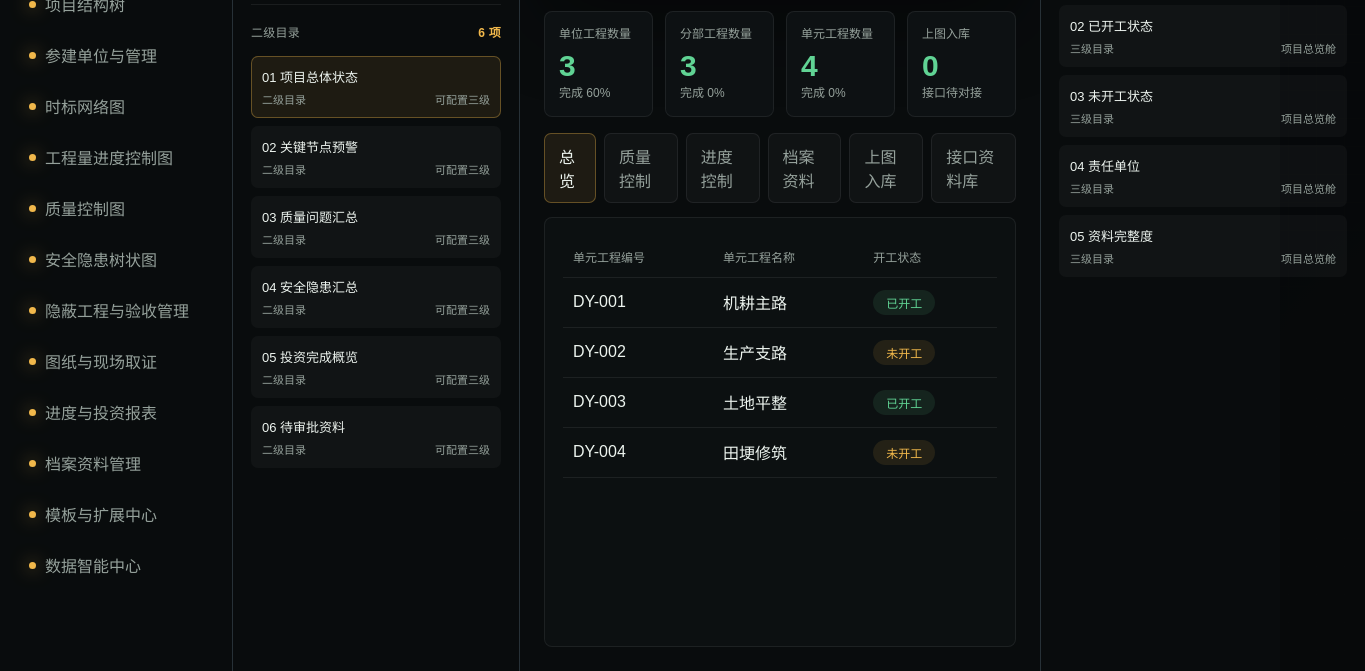
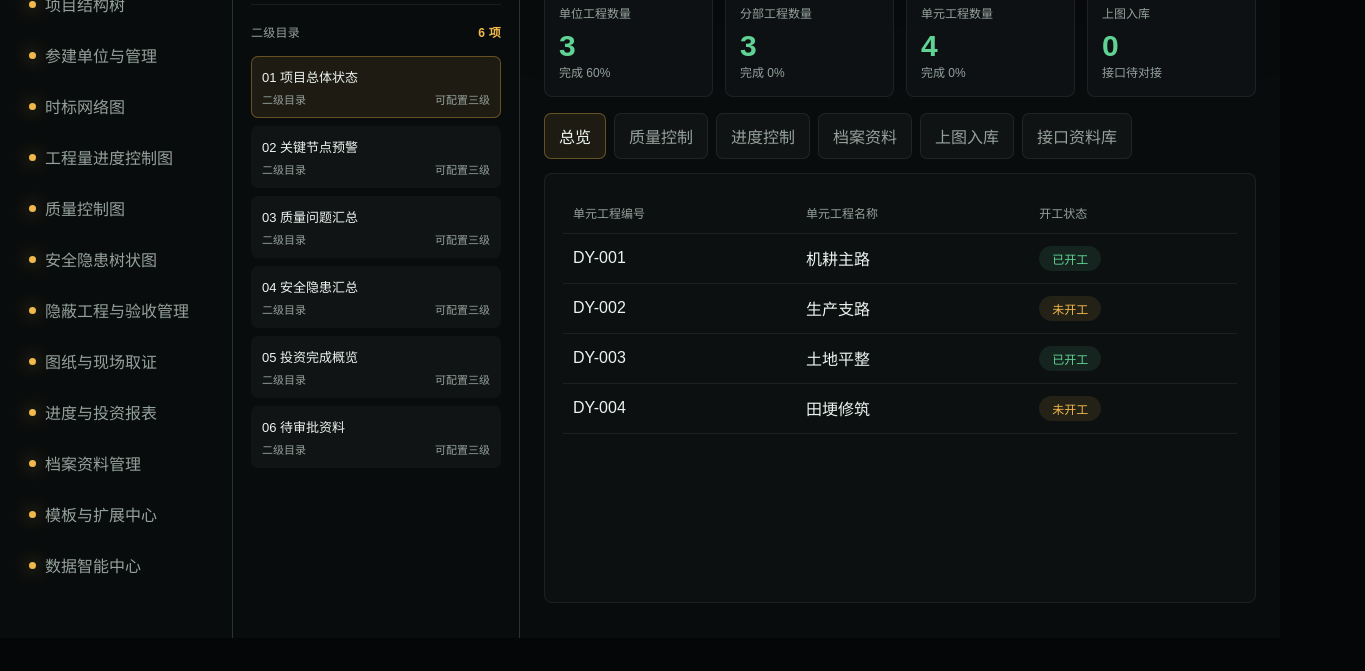
Before and after one commit to joker17-ai/engineering-project-management-platform, a website with bundled scripts: page index.html in a window 1280 px wide. Shown: the part 162-833 px from the top of the page, 1365 px wide, since content can reach past the window. After the commit the page ends 800 px from the top, so only its background shows below. Built offline with nearby package versions, Linux system fonts and the light colour scheme.

Commit message:
feat: remove tertiary sidebar

```diff
--- a/index.html
+++ b/index.html
@@ -71,13 +71,6 @@
         <section id="contentView" class="content-view"></section>
       </section>
 
-      <aside class="detail-panel" aria-label="三级目录">
-        <div class="panel-heading">
-          <span>三级目录</span>
-          <strong id="selectedBadge">已选择</strong>
-        </div>
-        <div id="nodeDetail" class="node-detail"></div>
-      </aside>
     </main>
 
     <script type="module" src="./src/app.mjs"></script>
--- a/src/app.mjs
+++ b/src/app.mjs
@@ -67,7 +67,6 @@ function renderModules() {
       renderTabs();
       renderSecondaryNav();
       renderContent();
-      renderTertiaryPanel();
     });
   });
 }
@@ -191,7 +190,6 @@ function renderSecondaryNav() {
       state.activeSubitemIndex = Number(button.dataset.subitemIndex);
       renderSecondaryNav();
       renderContent();
-      renderTertiaryPanel();
     });
   });
 }
@@ -213,7 +211,6 @@ function renderTabs() {
       state.activeTab = button.dataset.tabId;
       renderTabs();
       renderContent();
-      renderTertiaryPanel();
     });
   });
 }
@@ -520,7 +517,6 @@ function bindModuleSubitems() {
       state.activeSubitemIndex = Number(button.dataset.subitemIndex);
       renderSecondaryNav();
       renderContent();
-      renderTertiaryPanel();
     });
   });
 }
@@ -560,43 +556,6 @@ function bindProjectDashboard() {
   });
 }
 
-function renderTertiaryPanel() {
-  const module = moduleCatalog.find((item) => item.id === state.activeModuleId) ?? moduleCatalog[0];
-  const subitem = module.subitems[state.activeSubitemIndex] ?? module.subitems[0];
-  const tertiaryItems = getTertiaryItems(module, subitem);
-  const selectedBadge = document.querySelector('#selectedBadge');
-  const detail = document.querySelector('#nodeDetail');
-  selectedBadge.textContent = '三级目录';
-  detail.innerHTML = `
-    <h2>${subitem}</h2>
-    <div class="module-subnav">
-      ${tertiaryItems
-        .map(
-          (item, index) => `
-            <button class="tree-node" type="button">
-              <span class="tree-node-title">${String(index + 1).padStart(2, '0')} ${item}</span>
-              <span class="node-meta">
-                <span>三级目录</span>
-                <span>${module.name}</span>
-              </span>
-            </button>
-          `,
-        )
-        .join('')}
-    </div>
-  `;
-}
-
-function getTertiaryItems(module, subitem) {
-  if (module.id === 'participants') {
-    return ['查看权限', '填报权限', '审批权限', '导出权限', '资料库记录权限'];
-  }
-  if (module.id === 'dashboard') {
-    return ['单元工程清单', '已开工状态', '未开工状态', '责任单位', '资料完整度'];
-  }
-  return [`${subitem}资料挂接`, `${subitem}责任单位`, `${subitem}审批状态`, `${subitem}数据记录`, `${subitem}导出归档`];
-}
-
 function boot() {
   renderAll();
 }
@@ -608,7 +567,6 @@ function renderAll() {
   renderSecondaryNav();
   renderTabs();
   renderContent();
-  renderTertiaryPanel();
 }
 
 boot();
--- a/styles.css
+++ b/styles.css
@@ -39,7 +39,7 @@ button {
 
 .admin-shell {
   display: grid;
-  grid-template-columns: 232px 286px minmax(520px, 1fr) 324px;
+  grid-template-columns: 232px 286px minmax(760px, 1fr);
   gap: 1px;
   min-height: 100vh;
   background: var(--line);
@@ -47,14 +47,12 @@ button {
 
 .module-rail,
 .secondary-panel,
-.workspace,
-.detail-panel {
+.workspace {
   background: rgba(7, 9, 10, 0.92);
 }
 
 .module-rail,
-.secondary-panel,
-.detail-panel {
+.secondary-panel {
   padding: 18px;
 }
 
@@ -509,10 +507,6 @@ h1 {
   background: linear-gradient(90deg, var(--green), var(--amber));
 }
 
-.detail-panel {
-  overflow: auto;
-}
-
 .node-detail {
   display: grid;
   gap: 12px;
```
Also changed, not shown: tests/verify-page.cjs (+2 -2 lines).
